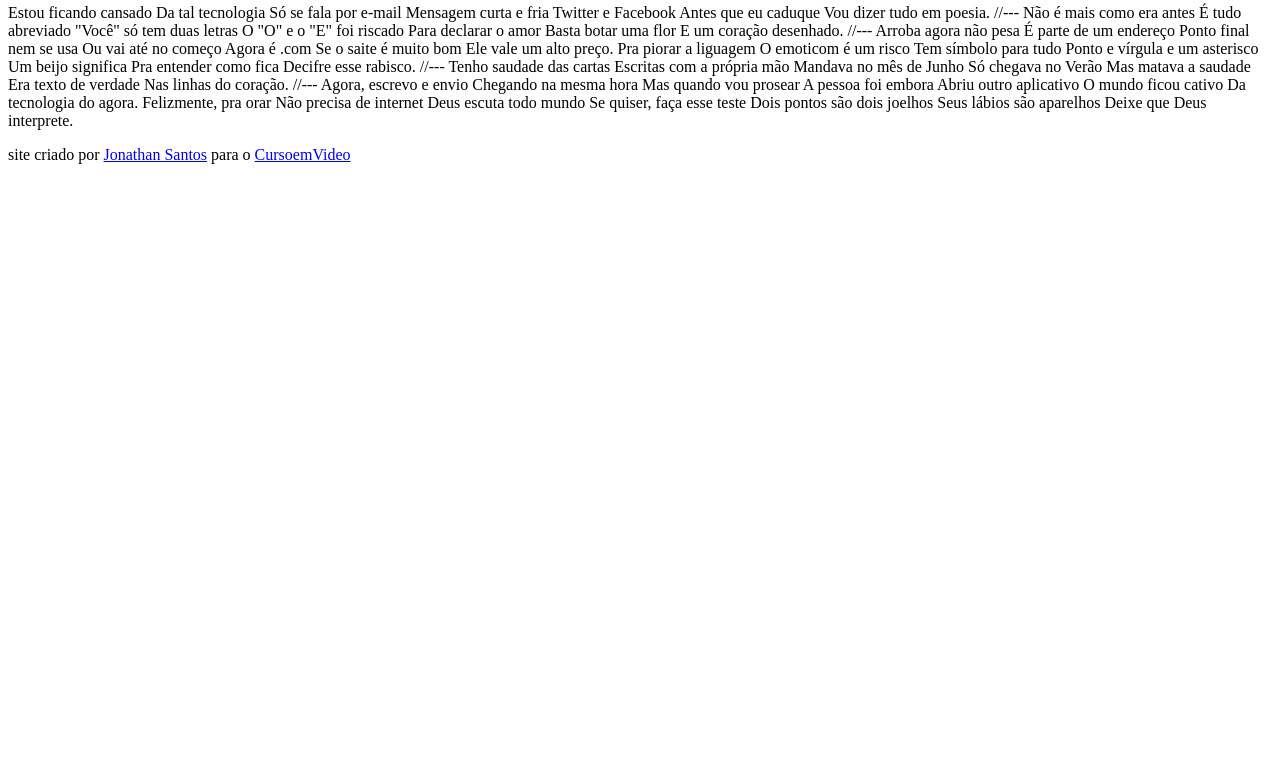
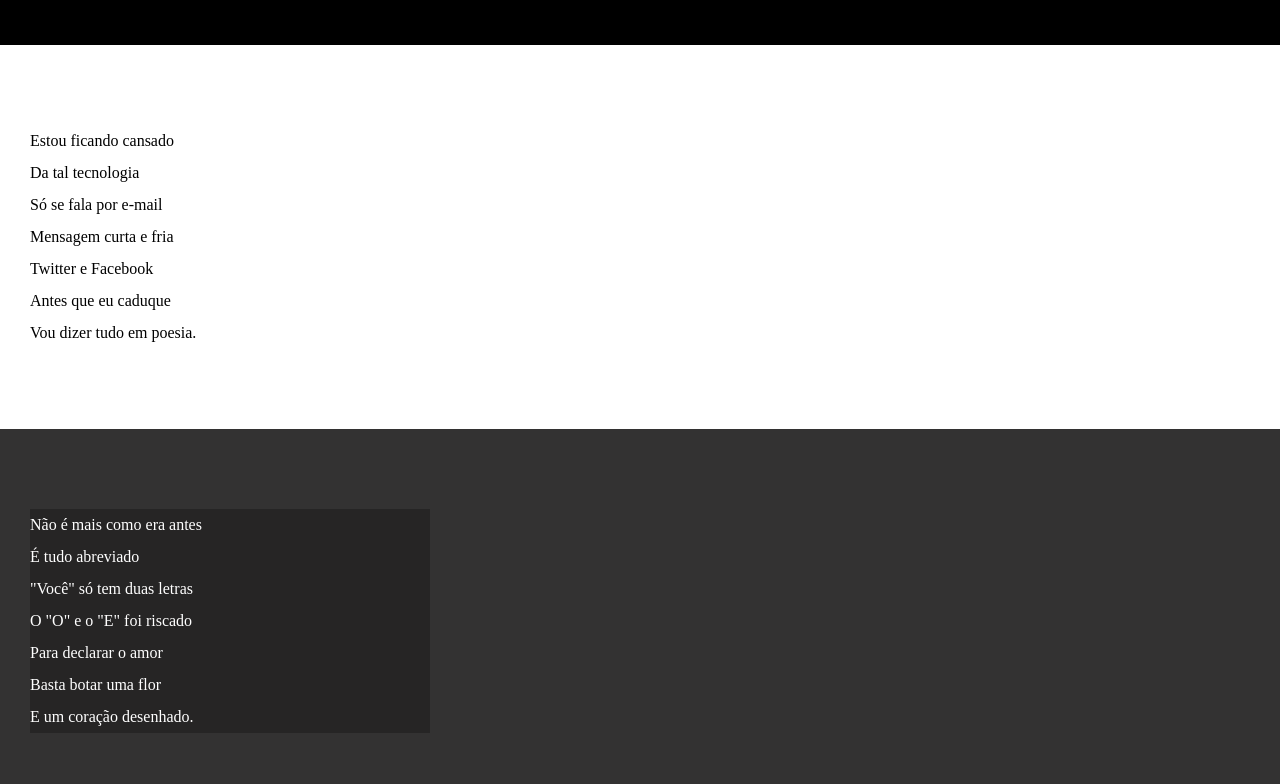
Before and after one commit to JonathanGOSantos/html-css, a plain HTML site: page desafios/d12/index.html in a window 1280 px wide. Shown: the part 110-894 px from the top of the page. Before the commit the page ends 800 px from the top, so only its background shows below. Drawn offline with Linux system fonts and the light colour scheme.

Commit message:
Att d12 - Style

```diff
--- a/desafios/d12/index.html
+++ b/desafios/d12/index.html
@@ -5,6 +5,7 @@
     <meta http-equiv="X-UA-Compatible" content="IE=edge">
     <meta name="viewport" content="width=device-width, initial-scale=1.0">
     <title>Cordel Moderno</title>
+    <link rel="stylesheet" href="style.css">
 </head>
 <body>
     <header>
@@ -12,72 +13,88 @@
         <p>Por <a href="https://www.recantodasletras.com.br/poesias/3186743" target="_blank">Milton Duarte</a></p>
     </header>
     <main>
-        Estou ficando cansado
-        Da tal tecnologia
-        Só se fala por e-mail
-        Mensagem curta e fria
-        Twitter e Facebook
-        Antes que eu caduque
-        Vou dizer tudo em poesia.
+        <section class="normal">
+            <p>
+                Estou ficando cansado <br>
+                Da tal tecnologia <br>
+                Só se fala por e-mail <br>
+                Mensagem curta e fria <br>
+                Twitter e Facebook <br>
+                Antes que eu caduque <br>
+                Vou dizer tudo em poesia.
+            </p>
+        </section>
 
-        //---
+        <section class="imagem">
+            <p>
+                Não é mais como era antes <br>
+                É tudo abreviado <br>
+                "Você" só tem duas letras <br>
+                O "O" e o "E" foi riscado <br>
+                Para declarar o amor <br>
+                Basta botar uma flor <br>
+                E um coração desenhado.
+            </p>
+        </section>
 
-        Não é mais como era antes
-        É tudo abreviado
-        "Você" só tem duas letras
-        O "O" e o "E" foi riscado
-        Para declarar o amor
-        Basta botar uma flor
-        E um coração desenhado.
+        <section class="normal">
+            <p>
+                Arroba agora não pesa <br>
+                É parte de um endereço <br>
+                Ponto final nem se usa <br>
+                Ou vai até no começo <br>
+                Agora é .com <br>
+                Se o saite é muito bom <br>
+                Ele vale um alto preço.
+            </p>
 
-        //---
+            <p>
+                Pra piorar a liguagem <br>
+                O emoticom é um risco <br>
+                Tem símbolo para tudo <br>
+                Ponto e vírgula e um asterisco <br>
+                Um beijo significa <br>
+                Pra entender como fica <br>
+                Decifre esse rabisco.
+            </p>
+        </section>
 
-        Arroba agora não pesa
-        É parte de um endereço
-        Ponto final nem se usa
-        Ou vai até no começo
-        Agora é .com
-        Se o saite é muito bom
-        Ele vale um alto preço.
+        <section class="imagem">
+            <p>
+                Tenho saudade das cartas <br>
+                Escritas com a própria mão <br>
+                Mandava no mês de Junho <br>
+                Só chegava no Verão <br>
+                Mas matava a saudade <br>
+                Era texto de verdade <br>
+                Nas linhas do coração.
+            </p>
+        </section>
 
-        Pra piorar a liguagem
-        O emoticom é um risco
-        Tem símbolo para tudo
-        Ponto e vírgula e um asterisco
-        Um beijo significa
-        Pra entender como fica
-        Decifre esse rabisco.
+        <section class="normal">
+            <p>
+                Agora, escrevo e envio <br>
+                Chegando na mesma hora <br>
+                Mas quando vou prosear <br>
+                A pessoa foi embora <br>
+                Abriu outro aplicativo <br>
+                O mundo ficou cativo <br>
+                Da tecnologia do agora.
+            </p>
 
-        //---
-
-        Tenho saudade das cartas
-        Escritas com a própria mão
-        Mandava no mês de Junho
-        Só chegava no Verão
-        Mas matava a saudade
-        Era texto de verdade
-        Nas linhas do coração.
-
-        //---
-
-        Agora, escrevo e envio
-        Chegando na mesma hora
-        Mas quando vou prosear
-        A pessoa foi embora
-        Abriu outro aplicativo
-        O mundo ficou cativo
-        Da tecnologia do agora.
-
-        Felizmente, pra orar
-        Não precisa de internet
-        Deus escuta todo mundo
-        Se quiser, faça esse teste
-        Dois pontos são dois joelhos
-        Seus lábios são aparelhos
-        Deixe que Deus interprete.
+            <p>
+                Felizmente, pra orar <br>
+                Não precisa de internet <br>
+                Deus escuta todo mundo <br>
+                Se quiser, faça esse teste <br>
+                Dois pontos são dois joelhos <br>
+                Seus lábios são aparelhos <br>
+                Deixe que Deus interprete.
+            </p>
+        </section>
     </main>
     <footer>
-        <p>site criado por <a href="https://github.com/JonathanGOSantos" target="_blank">Jonathan Santos</a> para o <a href="https://www.cursoemvideo.com" target="_blank">CursoemVideo</a></p>
+        <p>Site criado por <a href="https://github.com/JonathanGOSantos/Projetos" target="_blank">Jonathan Santos</a> para o <a href="https://www.cursoemvideo.com" target="_blank">CursoemVideo</a></p>
     </footer>
 </body>
 </html>
--- /dev/null
+++ b/desafios/d12/style.css
@@ -0,0 +1,66 @@
+@charset "UTF-8";
+
+*{
+    margin: 0;
+    padding: 0;
+}
+
+html, body{
+    min-width: 100vh;
+    background-color: darkgray;
+}
+
+header{
+    background: black;
+    color: white;
+    text-align: center;
+}
+header > h1{
+    padding-top: 50px;
+    font-variant: small-caps;
+}
+header > p{
+    padding-bottom: 50px;
+}
+
+a{
+    text-decoration: none;
+    color: white;
+    font-weight: bold;
+    padding: 3px;
+}
+a:hover{
+    text-decoration: underline;
+    background-color: gray;
+    border-radius: 5px;
+}
+
+main{
+
+}
+
+section{
+    padding: 10vh 0;
+    line-height: 2em;
+    padding-left: 30px;
+}
+section.normal{
+    background: white;
+    color: black;
+}
+section.imagem{
+    background: rgb(51, 50, 50);
+    color: white;
+}
+
+section.imagem > p{
+    width: 400px;
+    background: rgba(0, 0, 0, 0.255);
+}
+
+footer{
+    background: black;
+    color: white;
+    text-align: center;
+    padding: 10px;
+}
```
